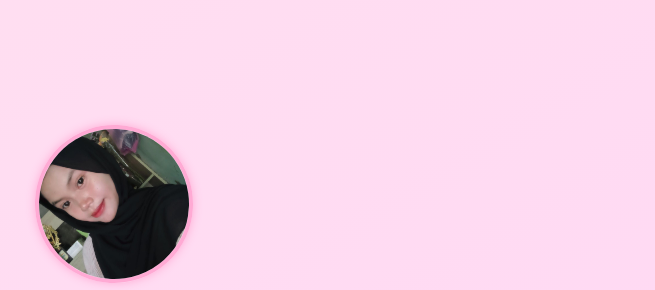
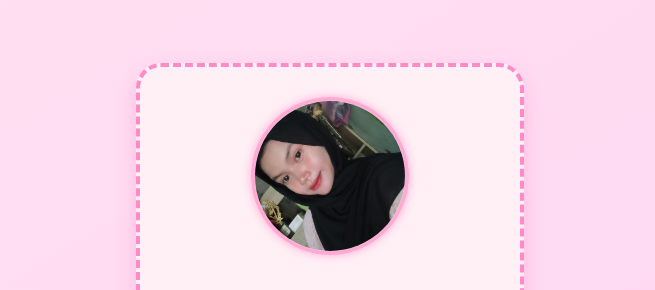
Before and after one commit to nadilaelsasafira-source/pelatihanTIK, a plain HTML site: page index.html in a window 1280 px wide. Shown: the part 107-397 px from the top of the page, without its empty margins (310-965 px from the left). Drawn offline with Linux system fonts and the light colour scheme.

Commit message:
Update style.css

```diff
--- a/style.css
+++ b/style.css
@@ -1,3 +1,4 @@
+/* Reset dasar */
 body {
   margin: 0;
   padding: 0;
@@ -10,18 +11,16 @@ body {
 }
 
 /* Kartu Profil */
-.Kartu-profil img {
-  width: 150px;
-  height: 150px;
-  object-fit: cover;
-  border-radius: 50%;
-  border: 4px solid #ffaad4;
-  box-shadow: 0 0 10px #ffaad4;
-  margin-bottom: 20px;
-  transform: rotate(3deg); /* opsional */
+.Kartu-profil {
+  background-color: #fff0f5;
+  border: 4px dashed #ff8ac9;
+  border-radius: 25px;
+  padding: 30px;
+  width: 320px;
+  text-align: center;
+  box-shadow: 0 10px 20px rgba(255, 105, 180, 0.3);
+  transition: transform 0.3s ease;
 }
-
-
 
 .Kartu-profil:hover {
   transform: scale(1.03);
```
